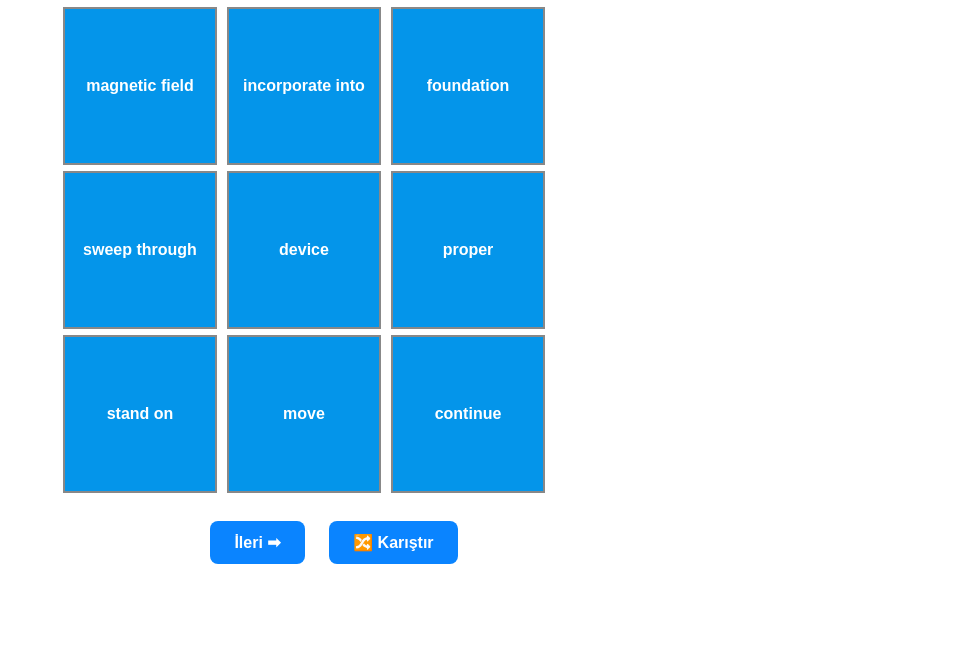
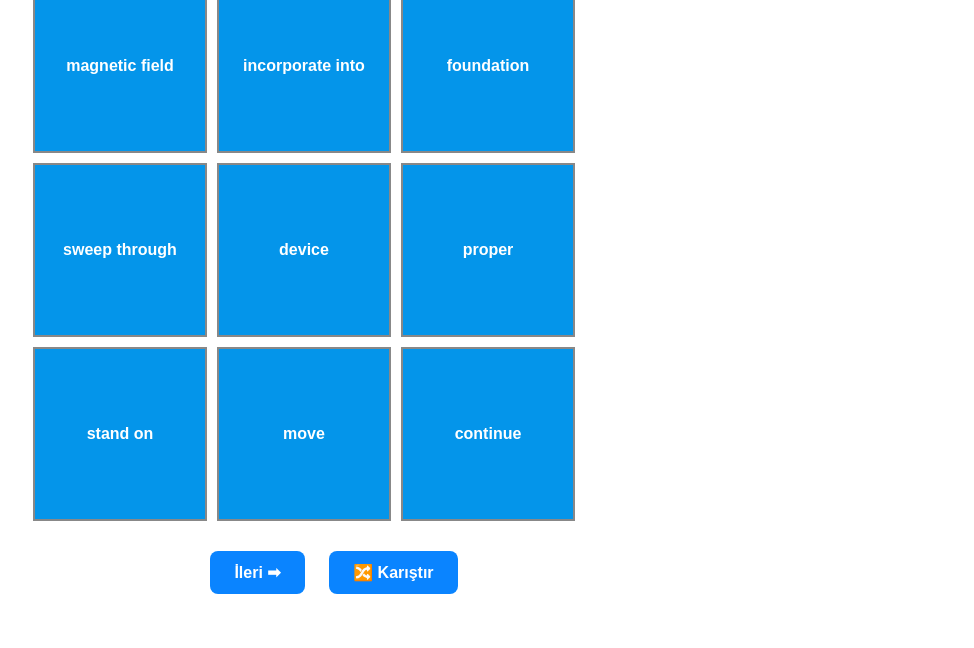
Before and after one commit to ogurgen25/kelime_test, a plain HTML site: page index.html in a window 1280 px wide. Shown: the part 152-800 px from the top of the page, without its empty margins (306-1280 px from the left). Drawn offline with Linux system fonts and the light colour scheme.

Commit message:
Update index.html

```diff
--- a/index.html
+++ b/index.html
@@ -40,11 +40,14 @@
   display: flex;
   justify-content: center;
   align-items: center;
+  text-align: center;
   cursor: pointer;
   user-select: none;
-      min-width: 150px;
-      min-height: 150px;
-      height: 100%;
+  width: 150px;
+  height: 150px;
+  padding: 10px;
+  overflow: hidden;
+  word-break: break-word;
   transition: all 0.3s ease;
     }
     .tr {
```
Lines whose indentation alone changed are shown as unchanged.
